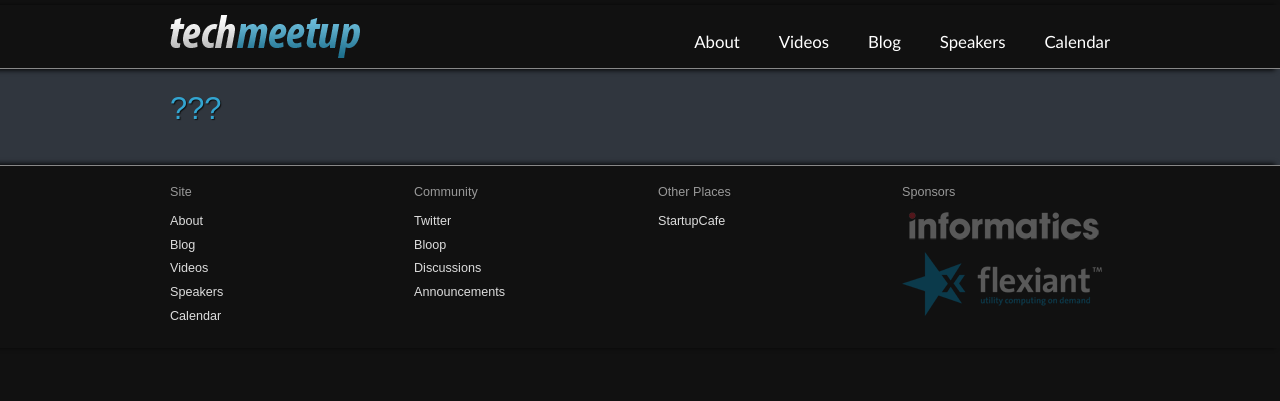
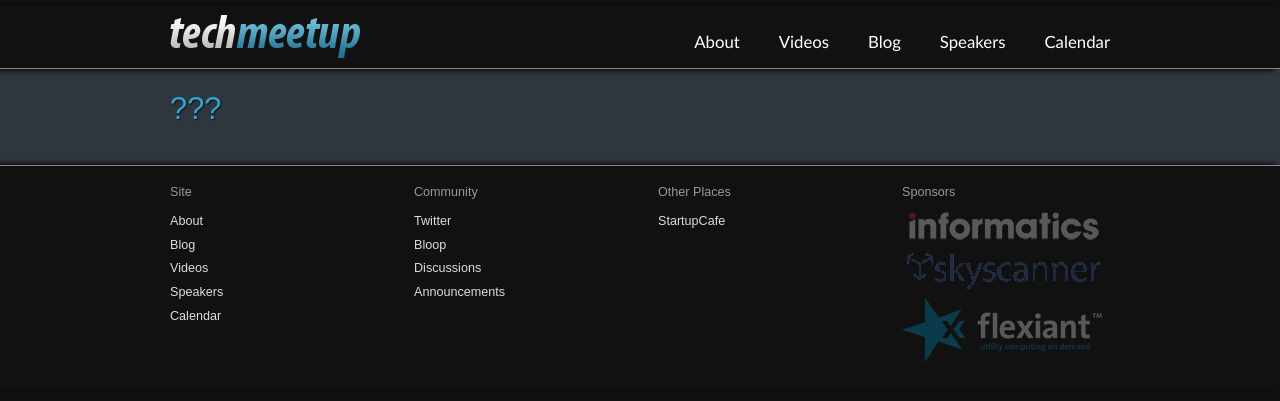
Before and after one commit to techmeetup/techmeetup.co.uk, a Django app: template techmeetup/templates/blog/post_detail.html in a window 1280 px wide. Shown: the top 401 px of the page. Run offline with Django 3.2, Linux system fonts and the light colour scheme; the template is opened without the code that fills it, so the values that code supplies are empty.

Commit message:
Added SkyScanner logo to footer

```diff
--- a/techmeetup/templates/base.html
+++ b/techmeetup/templates/base.html
@@ -71,6 +71,9 @@
                    class="fadehover">
                 <img src="/static/img/informatics.png" />
             </a></li>
+            <li><a href="http://www.skyscanner.net/" class="fadehover">
+                <img src="/static/img/skyscanner.png" />
+            </a></li>
             <li><a href="http://www.flexiant.com/" class="fadehover">
                 <img src="/static/img/flexiant.png" />
             </a></li>
```
Also changed, not shown: techmeetup/static/img/skyscanner.png (added).
